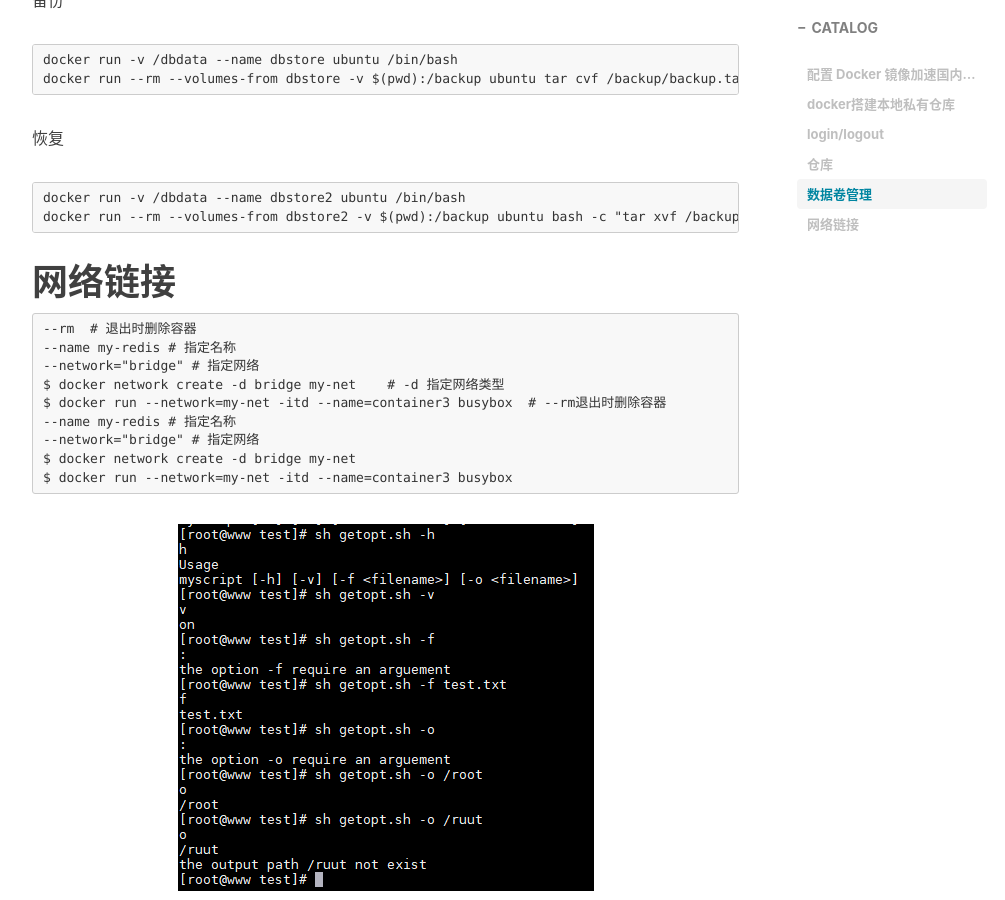
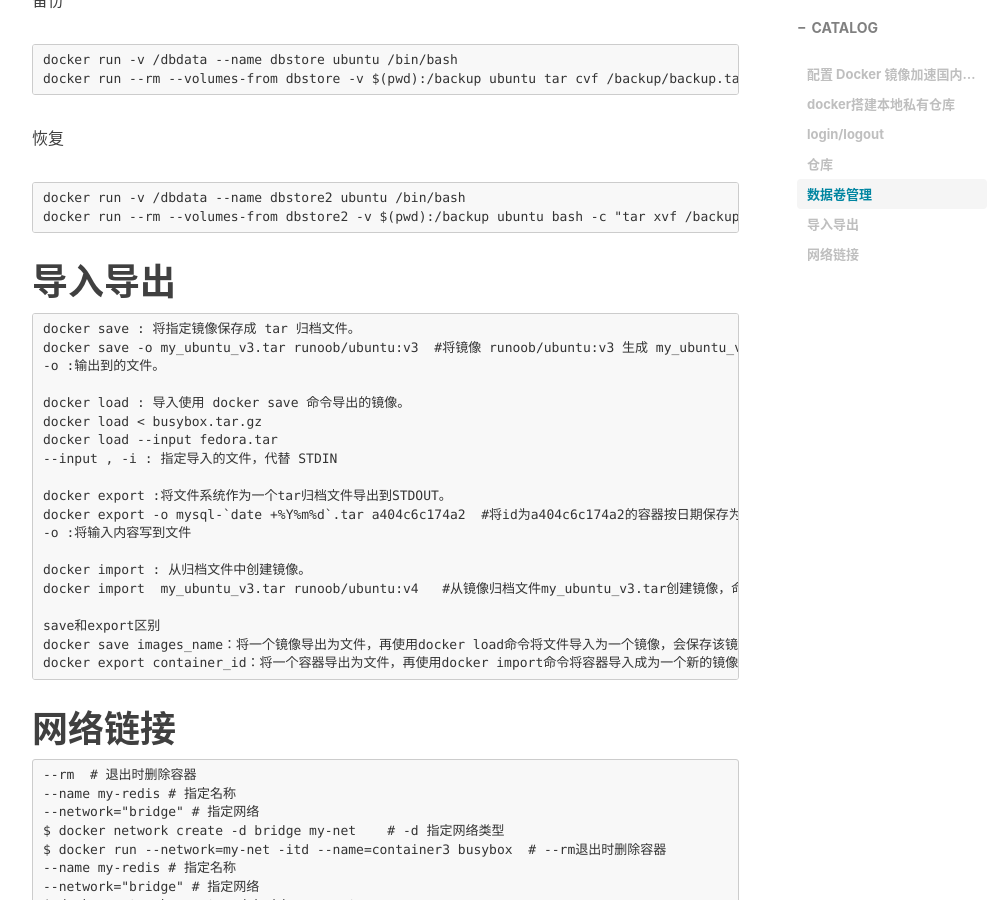
Before and after one commit to handerfly/handerfly.github.io, a Jekyll site: the page built from _posts/2019-10-01-docker总结.md, in a window 1280 px wide and 900 px high, scrolled down 4818 px. Shown: the whole window, without its empty margins (233-1238 px from the left). Built offline with Jekyll 4.4.1, drawn with Linux system fonts in a browser that asks for light colours; nearby versions of some CDN libraries; comment, search, counter and statistics services are not loaded.

Commit message:
Update 2019-10-01-docker总结.md

````diff
--- a/_posts/2019-10-01-docker总结.md
+++ b/_posts/2019-10-01-docker总结.md
@@ -192,6 +192,29 @@ docker run -v /dbdata --name dbstore2 ubuntu /bin/bash
 docker run --rm --volumes-from dbstore2 -v $(pwd):/backup ubuntu bash -c "tar xvf /backup/backup.tar -C /dbdata --strip=1" #strip删掉一级目录
 ```
 
+# 导入导出
+```
+docker save : 将指定镜像保存成 tar 归档文件。
+docker save -o my_ubuntu_v3.tar runoob/ubuntu:v3  #将镜像 runoob/ubuntu:v3 生成 my_ubuntu_v3.tar 文档
+-o :输出到的文件。
+
+docker load : 导入使用 docker save 命令导出的镜像。
+docker load < busybox.tar.gz
+docker load --input fedora.tar
+--input , -i : 指定导入的文件，代替 STDIN
+
+docker export :将文件系统作为一个tar归档文件导出到STDOUT。
+docker export -o mysql-`date +%Y%m%d`.tar a404c6c174a2  #将id为a404c6c174a2的容器按日期保存为tar文件。
+-o :将输入内容写到文件
+
+docker import : 从归档文件中创建镜像。
+docker import  my_ubuntu_v3.tar runoob/ubuntu:v4   #从镜像归档文件my_ubuntu_v3.tar创建镜像，命名为runoob/ubuntu:v4
+
+save和export区别
+docker save images_name：将一个镜像导出为文件，再使用docker load命令将文件导入为一个镜像，会保存该镜像的的所有历史记录。比docker export命令导出的文件大，因为会保存镜像的所有历史记录。
+docker export container_id：将一个容器导出为文件，再使用docker import命令将容器导入成为一个新的镜像，但是相比docker save命令，容器文件会丢失所有元数据和历史记录，仅保存容器当时的状态，相当于虚拟机快照。
+```
+
 
 # 网络链接
 ```
````
